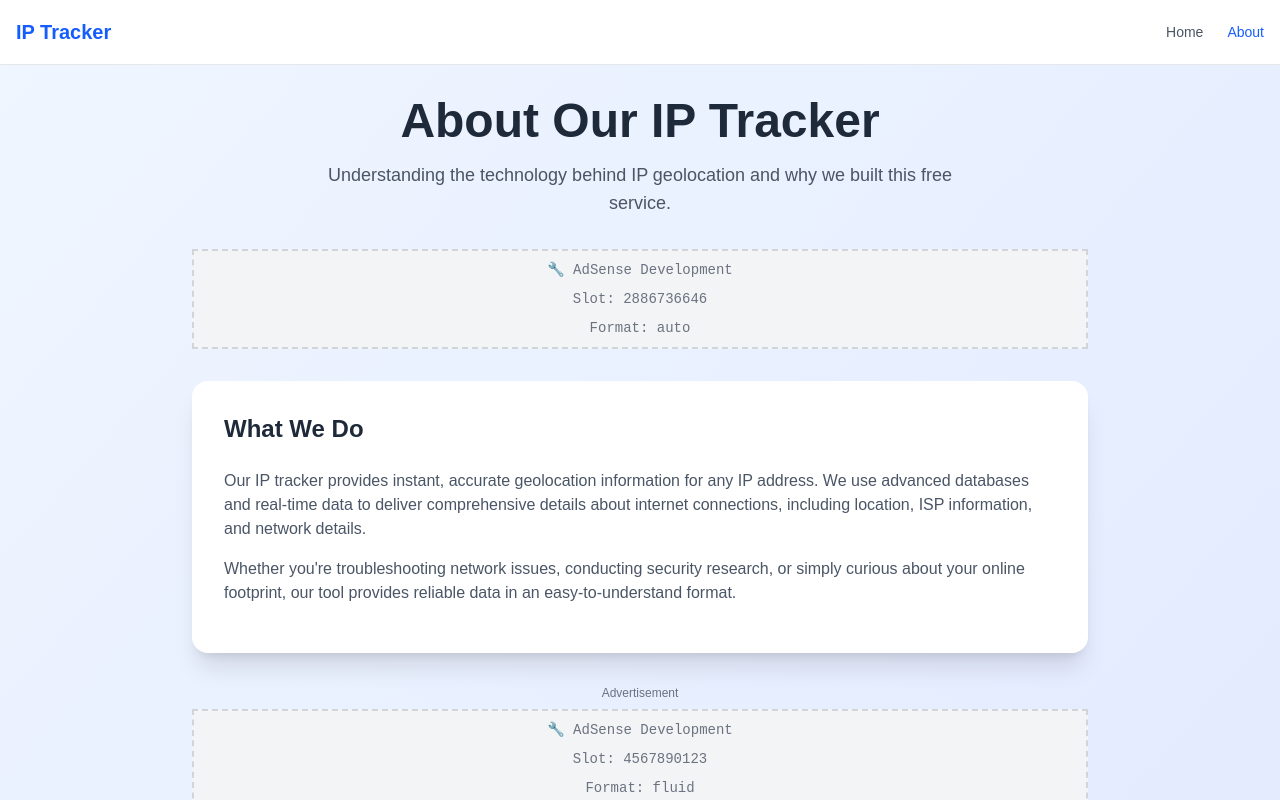
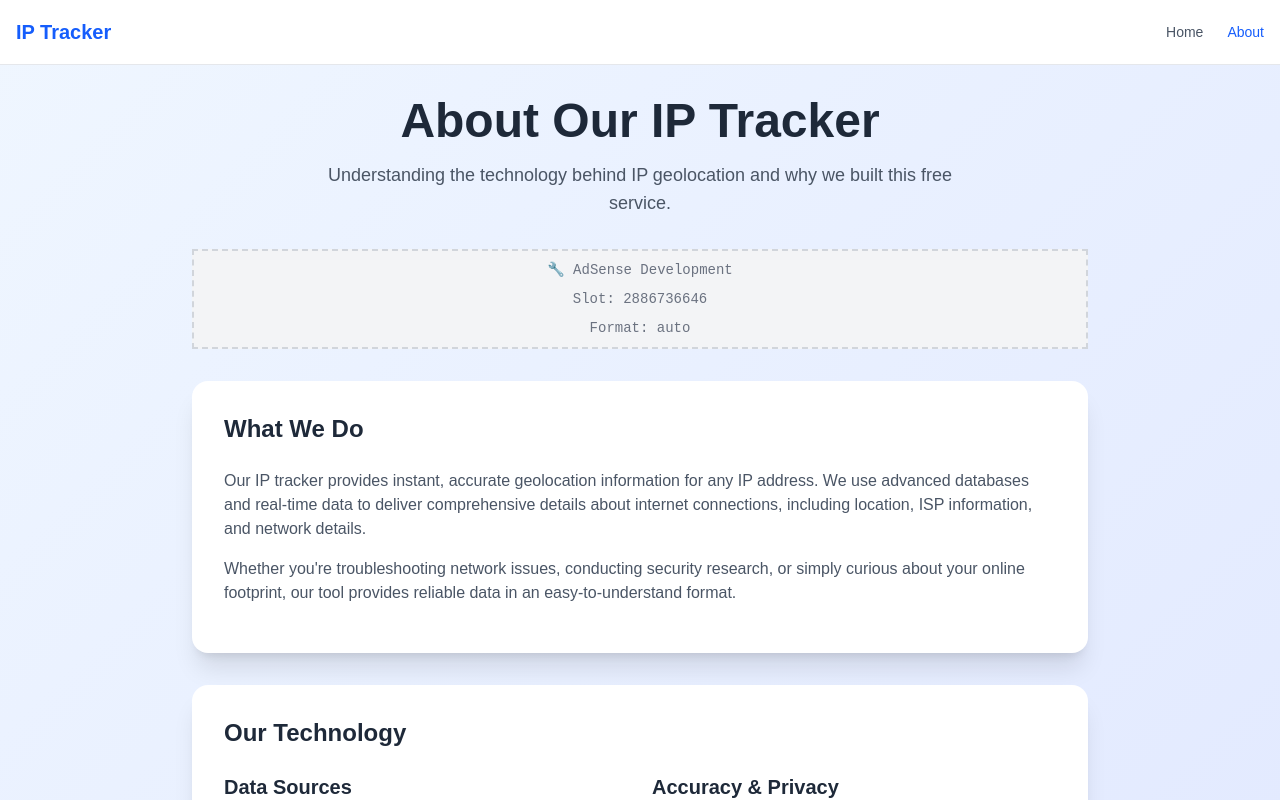
Before and after one commit to LynxCatDev/IP-Tracker, a Next.js app in the folder client/: page /about in a window 1280 px wide. Shown: the top 800 px of the page. Built offline with nearby package versions, Linux system fonts and the light colour scheme.

Commit message:
remove google analitycs scripts

```diff
--- a/client/app/about/page.tsx
+++ b/client/app/about/page.tsx
@@ -45,7 +45,7 @@ export default function About() {
             </div>
           </div>
 
-          <InArticleAd />
+          {/* <InArticleAd /> */}
 
           <div className="bg-white dark:bg-gray-800 rounded-2xl shadow-xl p-8">
             <h2 className="text-2xl font-bold text-gray-800 dark:text-white mb-6">
--- a/client/app/layout.tsx
+++ b/client/app/layout.tsx
@@ -41,7 +41,7 @@ export default function RootLayout({
         {/* AdSense Publisher ID: ca-pub-2641120743401922 */}
 
         {/* Google Analytics (optional but recommended for monetization) */}
-        {process.env.NODE_ENV === 'production' && (
+        {/* {process.env.NODE_ENV === 'production' && (
           <>
             <Script
               src="https://www.googletagmanager.com/gtag/js?id=GA_MEASUREMENT_ID"
@@ -56,10 +56,10 @@ export default function RootLayout({
               `}
             </Script>
           </>
-        )}
+        )} */}
         {/* Replace GA_MEASUREMENT_ID with your actual Google Analytics ID */}
 
-        <StructuredData />
+        {/* <StructuredData /> */}
       </head>
       <body className="">
         <Navigation />
```
